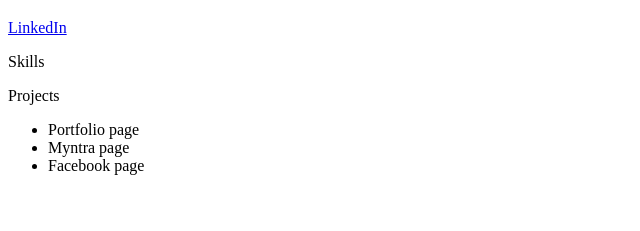
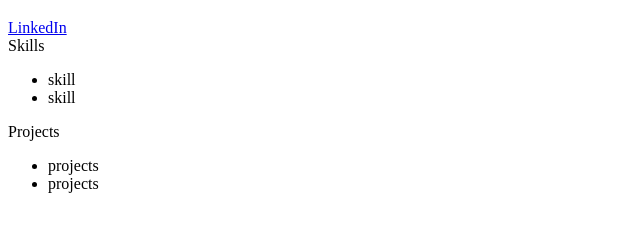
Before and after one commit to acciojob/portfolio-page-KnightRiderSharad, a website: page main.html in a window 1280 px wide. Shown: the part 373-604 px from the top of the page, without its empty margins (0-640 px from the left). Drawn offline with Linux system fonts and the light colour scheme.

Commit message:
completed

```diff
--- a/main.html
+++ b/main.html
@@ -11,22 +11,23 @@
 
 	<h1>Kumar Sharad</h1>
 
-	<a href="https://www.linkedin.com/in/kumar-sharad-49a276129/">
-		<label ="linkedin">LinkedIn</label>
-	</a>
+	<label for="linkedin">
+	<a href="https://www.linkedin.com/in/kumar-sharad-49a276129/">LinkedIn</a>
+    </label>
 
-	<section>
+	<section id="skills">Skills
+		<ul >
+			<li>skill</li>
+			<li>skill</li>
+		</ul>
+	</section>
 
-	</p id="skills">Skills</p>
+    <section id="projects">Projects
+		<ul>
+			<li>projects</li>
+			<li>projects</li>
+		</ul>
 
-    <section>
-		<p id="projects">Projects</p>
-
-		<ul>
-			<li>Portfolio page</li>
-			<li>Myntra page</li>
-			<li>Facebook page</li>
-		</ul>
 	</section>
 
     <script type="text/javascript" src="./script.js">
```
